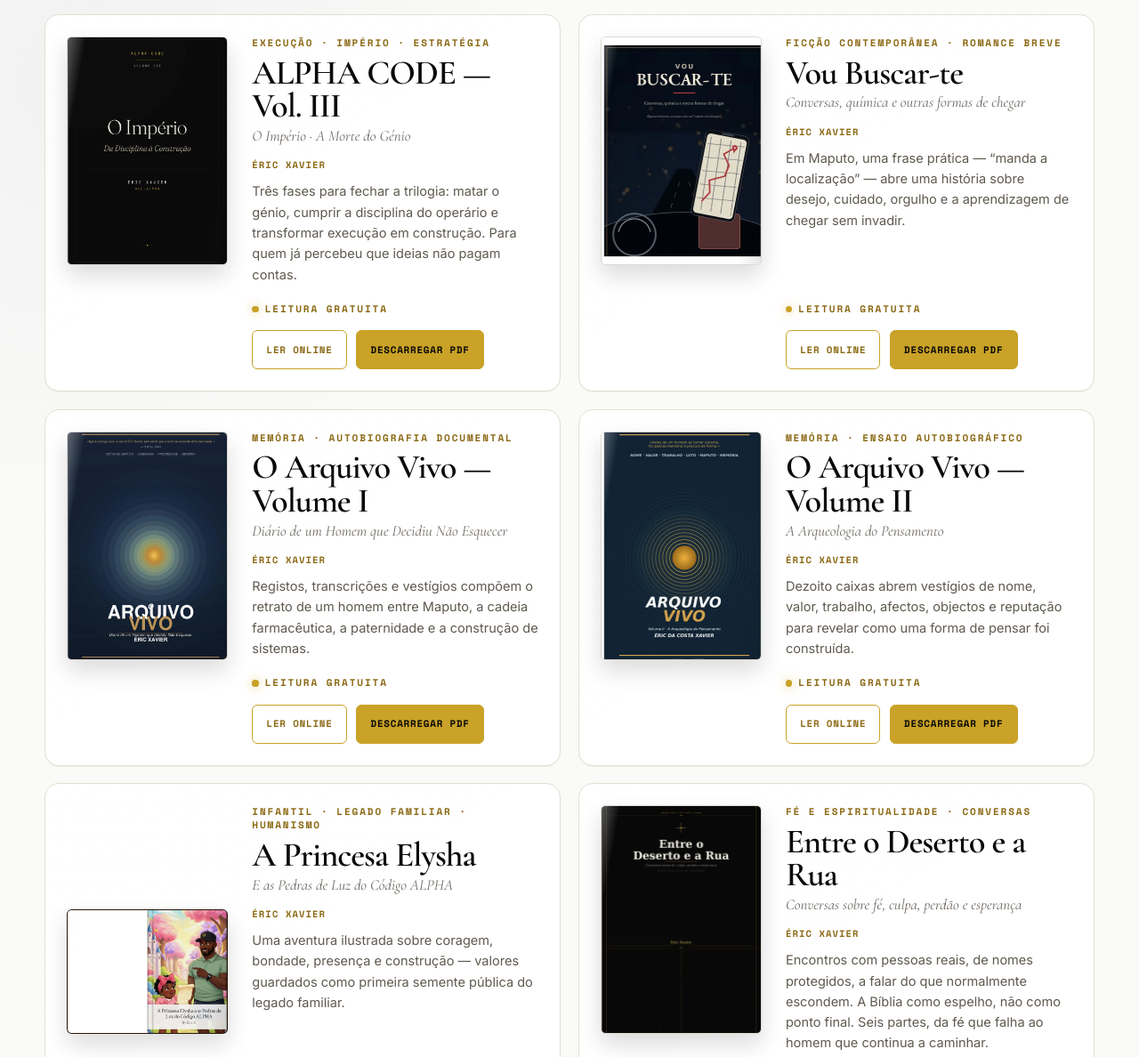
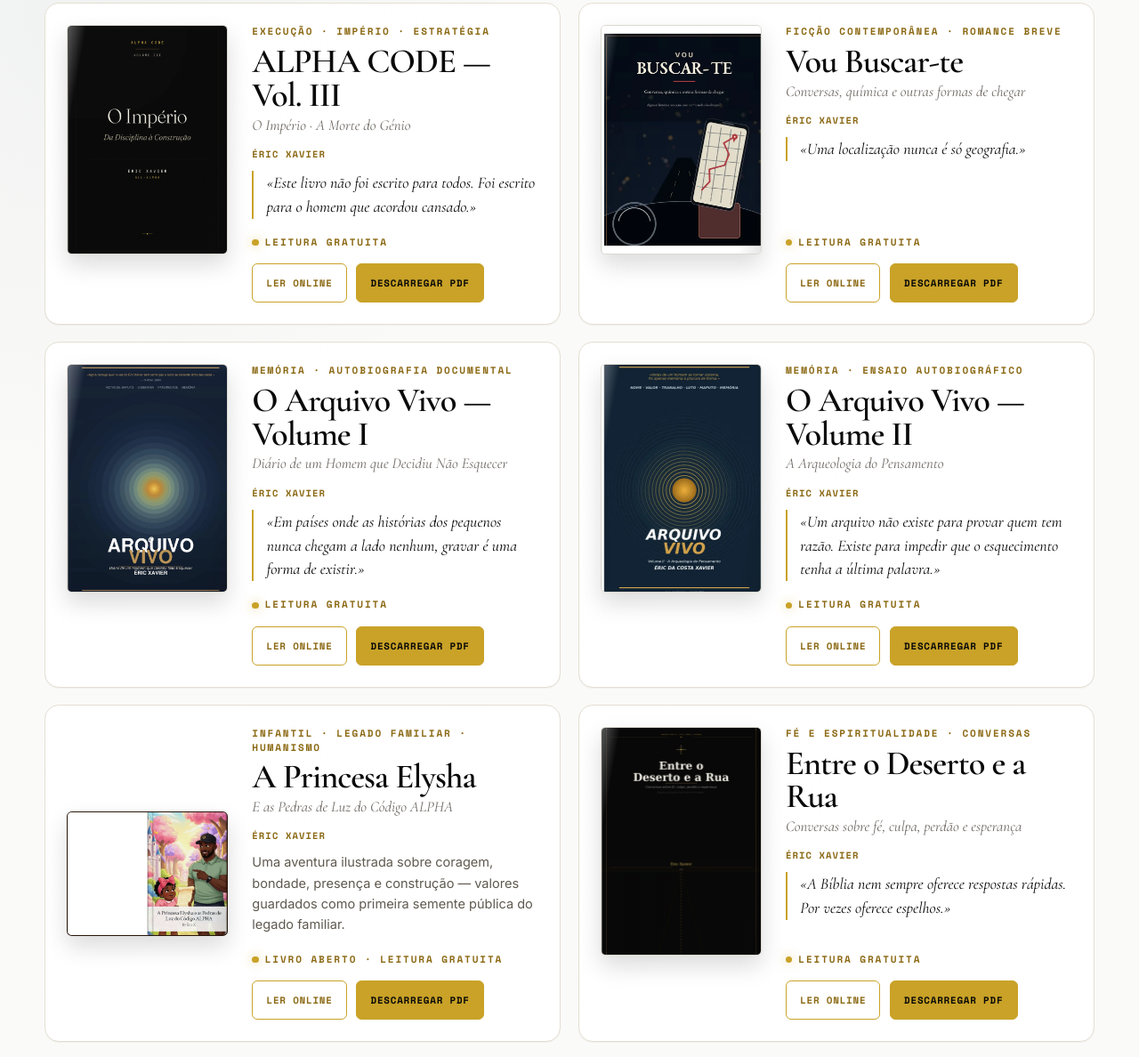
Before and after one commit to ericALPHA37/all-alpha, a plain HTML site: page library/index.html in a window 1280 px wide. Shown: the part 1402-2590 px from the top of the page at 89% size. Drawn offline with nearby package versions, Linux system fonts and the light colour scheme; no server answers.

Commit message:
Biblioteca: cartoes com citacao do proprio livro

```diff
--- a/library/index.html
+++ b/library/index.html
@@ -118,7 +118,7 @@
               <h3>ALPHA CODE — Vol. I</h3>
               <p class="book-subtitle">O Manual do Indivíduo Indomável</p>
               <p class="book-author">Éric Xavier</p>
-              <p class="book-description">Abre com um corte: corta ou continua. A partir daí, o homem antigo morre para nascer um sistema — silêncio estratégico, disciplina como ponte e os cinco pilares do código.</p>
+              <p class="book-description book-citacao">«Ser Alpha é governar a si mesmo. É levantar-se quando ninguém aplaude.»</p>
               <span class="free-mark">Leitura gratuita</span>
               <div class="actions">
                 <a class="button secondary" href="books/alpha-code-vol-1/">Ler online</a>
@@ -136,7 +136,7 @@
               <h3>ALPHA CODE — Vol. II</h3>
               <p class="book-subtitle">O Strategos · Dossiê de Construção</p>
               <p class="book-author">Éric Xavier</p>
-              <p class="book-description">Onde o primeiro volume corta, este monta: origem, disciplina, a queda e o silêncio, o nascimento do Alpha e a execução como rebelião silenciosa.</p>
+              <p class="book-description book-citacao">«Juro que não vou usar o meu passado como desculpa nem por mais um dia. Ele moldou-me. Não me governa.»</p>
               <span class="free-mark">Leitura gratuita</span>
               <div class="actions">
                 <a class="button secondary" href="books/alpha-code-vol-2/">Ler online</a>
@@ -154,7 +154,7 @@
               <h3>ALPHA CODE — Vol. III</h3>
               <p class="book-subtitle">O Império · A Morte do Génio</p>
               <p class="book-author">Éric Xavier</p>
-              <p class="book-description">Três fases para fechar a trilogia: matar o génio, cumprir a disciplina do operário e transformar execução em construção. Para quem já percebeu que ideias não pagam contas.</p>
+              <p class="book-description book-citacao">«Este livro não foi escrito para todos. Foi escrito para o homem que acordou cansado.»</p>
               <span class="free-mark">Leitura gratuita</span>
               <div class="actions">
                 <a class="button secondary" href="books/alpha-code-vol-3/">Ler online</a>
@@ -172,7 +172,7 @@
               <h3>Vou Buscar-te</h3>
               <p class="book-subtitle">Conversas, química e outras formas de chegar</p>
               <p class="book-author">Éric Xavier</p>
-              <p class="book-description">Em Maputo, uma frase prática — “manda a localização” — abre uma história sobre desejo, cuidado, orgulho e a aprendizagem de chegar sem invadir.</p>
+              <p class="book-description book-citacao">«Uma localização nunca é só geografia.»</p>
               <span class="free-mark">Leitura gratuita</span>
               <div class="actions">
                 <a class="button secondary" href="books/vou-buscar-te/">Ler online</a>
@@ -190,7 +190,7 @@
               <h3>O Arquivo Vivo — Volume I</h3>
               <p class="book-subtitle">Diário de um Homem que Decidiu Não Esquecer</p>
               <p class="book-author">Éric Xavier</p>
-              <p class="book-description">Registos, transcrições e vestígios compõem o retrato de um homem entre Maputo, a cadeia farmacêutica, a paternidade e a construção de sistemas.</p>
+              <p class="book-description book-citacao">«Em países onde as histórias dos pequenos nunca chegam a lado nenhum, gravar é uma forma de existir.»</p>
               <span class="free-mark">Leitura gratuita</span>
               <div class="actions">
                 <a class="button secondary" href="books/o-arquivo-vivo-volume-1/">Ler online</a>
@@ -208,7 +208,7 @@
               <h3>O Arquivo Vivo — Volume II</h3>
               <p class="book-subtitle">A Arqueologia do Pensamento</p>
               <p class="book-author">Éric Xavier</p>
-              <p class="book-description">Dezoito caixas abrem vestígios de nome, valor, trabalho, afectos, objectos e reputação para revelar como uma forma de pensar foi construída.</p>
+              <p class="book-description book-citacao">«Um arquivo não existe para provar quem tem razão. Existe para impedir que o esquecimento tenha a última palavra.»</p>
               <span class="free-mark">Leitura gratuita</span>
               <div class="actions">
                 <a class="button secondary" href="books/o-arquivo-vivo-volume-2/">Ler online</a>
@@ -244,7 +244,7 @@
               <h3>Entre o Deserto e a Rua</h3>
               <p class="book-subtitle">Conversas sobre fé, culpa, perdão e esperança</p>
               <p class="book-author">Éric Xavier</p>
-              <p class="book-description">Encontros com pessoas reais, de nomes protegidos, a falar do que normalmente escondem. A Bíblia como espelho, não como ponto final. Seis partes, da fé que falha ao homem que continua a caminhar.</p>
+              <p class="book-description book-citacao">«A Bíblia nem sempre oferece respostas rápidas. Por vezes oferece espelhos.»</p>
               <span class="free-mark">Leitura gratuita</span>
               <div class="actions">
                 <a class="button secondary" href="books/entre-o-deserto-e-a-rua/">Ler online</a>
@@ -262,7 +262,7 @@
               <h3>Mensagem</h3>
               <p class="book-subtitle">Quarenta e quatro poemas em três partes</p>
               <p class="book-author">Fernando Pessoa</p>
-              <p class="book-description">O único livro que Pessoa publicou em vida. Um brasão, um mar e um encoberto: a história de um povo contada como destino. Texto de 1934, na ortografia original.</p>
+              <p class="book-description book-citacao">«O' mar salgado, quanto do teu sal<br>São lagrimas de Portugal!»</p>
               <span class="free-mark">Domínio público · Leitura gratuita</span>
               <div class="actions">
                 <a class="button secondary" href="classicos/mensagem/">Ler online</a>
--- a/library/styles/library.css
+++ b/library/styles/library.css
@@ -948,3 +948,15 @@ body {
   .abertura__acoes{flex-direction:column;align-items:stretch}
   .abertura__acoes .button{width:100%;justify-content:center;text-align:center}
 }
+
+/* Citação do próprio livro no cartão da biblioteca */
+.book-citacao{
+  font-family:var(--serif,'Cormorant Garamond',Georgia,serif);
+  font-style:italic;
+  font-size:1.12rem;
+  line-height:1.5;
+  color:var(--ink,#0a0a0a);
+  border-left:2px solid var(--gold,#c9a227);
+  padding-left:.9rem;
+  margin:0 0 1rem;
+}
```
